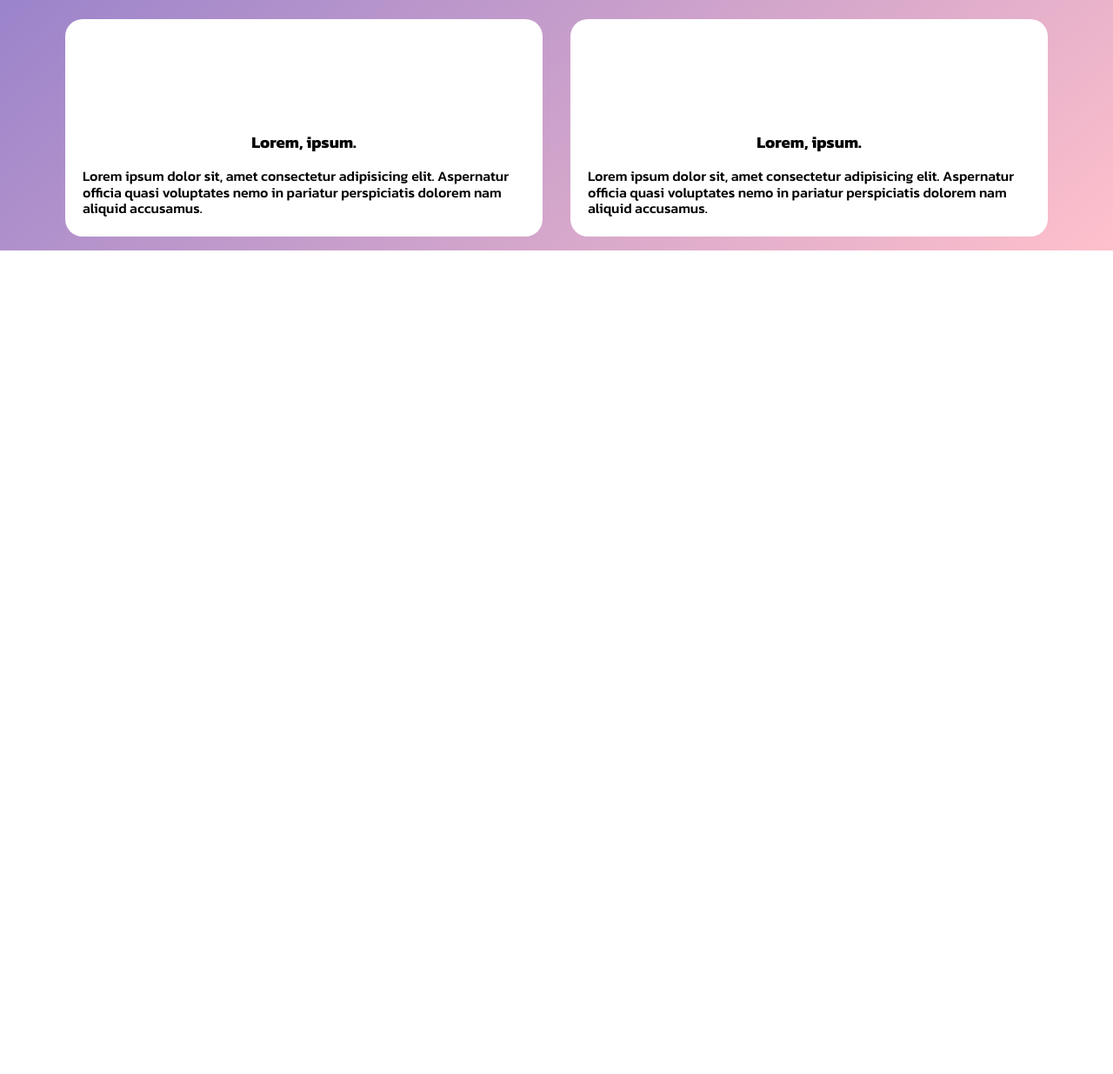
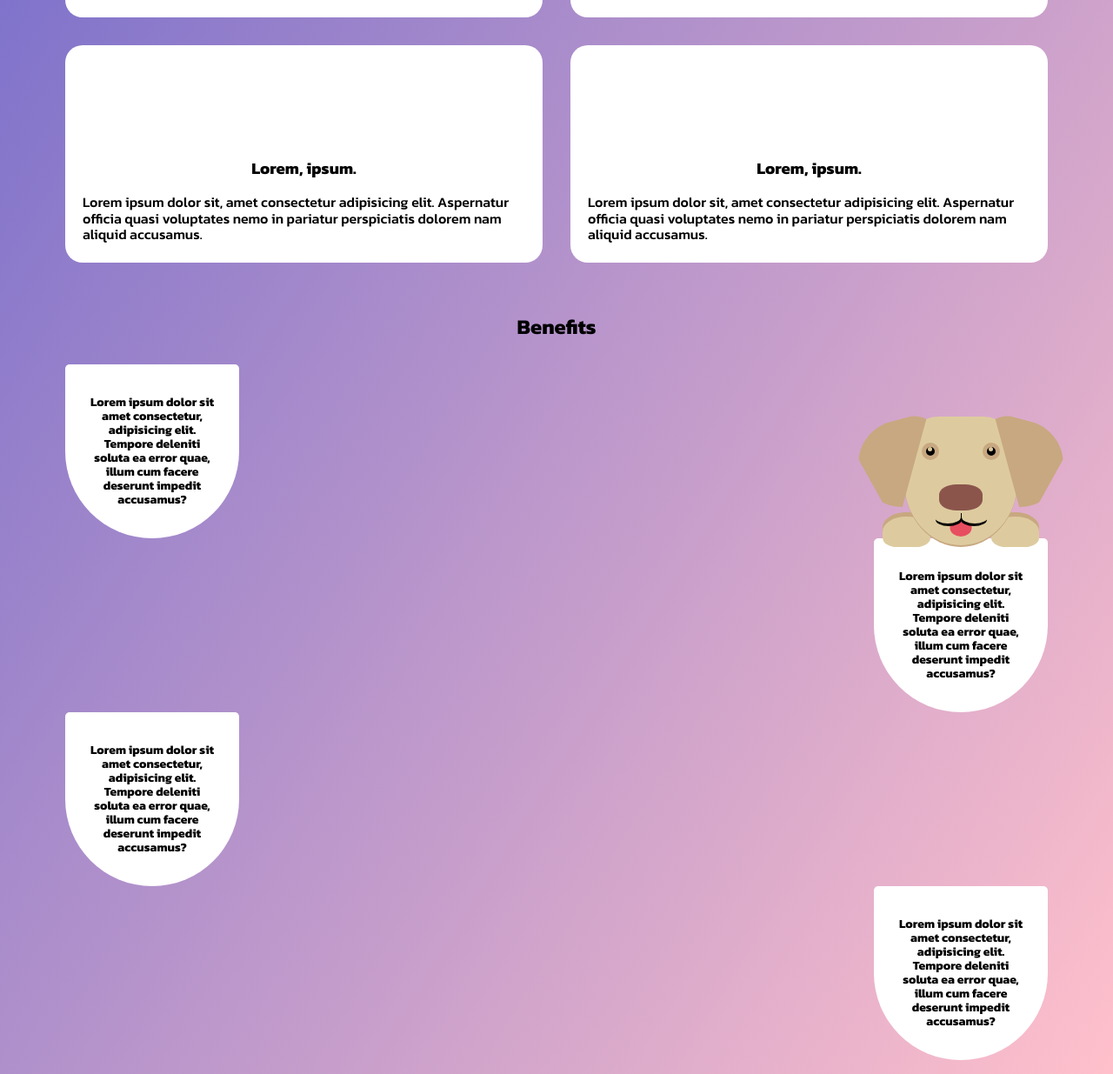
Before and after one commit to YaroslavRebrina/portfolio-subscription-site, a website built with Parcel: page src/index.html in a window 1280 px wide. Shown: the part 804-2039 px from the top of the page at 87% size. Before the commit the page ends 1092 px from the top, so only its background shows below. Built offline with nearby package versions, Linux system fonts and the light colour scheme.

Commit message:
added benefits section and working puppy animation

```diff
--- a/src/index.html
+++ b/src/index.html
@@ -21,6 +21,7 @@
       <include src="./partials/header.html"></include>
       <include src="./partials/hero.html"></include>
       <include src="./partials/information-block.html"></include>
+      <include src="./partials/benefits.html"></include>
       <include src="./partials/prices.html"></include>
     </main>
     <script src="https://cdn.jsdelivr.net/npm/swiper@8/swiper-bundle.min.js"></script>
--- a/src/index.js
+++ b/src/index.js
@@ -1 +1,2 @@
 import './js/hero'
+import './js/puppy'
--- /dev/null
+++ b/src/js/puppy.js
@@ -0,0 +1,27 @@
+const eyes = document.querySelectorAll('.eye');
+const anchor = document.querySelector('.head');
+
+document.addEventListener('mousemove', animation);
+
+function animation(e) {
+  const mouseX = e.clientX;
+  const mouseY = e.clientY;
+
+  const rekt = anchor.getBoundingClientRect();
+  const anchorX = rekt.left + rekt.width / 2;
+  const anchorY = rekt.top + rekt.width / 2;
+
+  const angleDeg = angle(mouseX, mouseY, anchorX, anchorY);
+
+  eyes.forEach(eye => {
+    eye.style.transform = `rotate(${270 + angleDeg}deg)`;
+  });
+}
+
+function angle(cx, cy, ex, ey) {
+  const dy = ey - cy;
+  const dx = ex - cx;
+  const rad = Math.atan2(dy, dx);
+  const deg = (rad * 180) / Math.PI;
+  return deg;
+}
--- /dev/null
+++ b/src/partials/benefits.html
@@ -0,0 +1,49 @@
+<section class="benefits">
+  <div class="container">
+    <h2 class="benefits__title">Benefits</h2>
+    <ul class="benefits__list">
+      <li class="benefits__item">
+        <h3 class="benefits__text">
+          Lorem ipsum dolor sit amet consectetur, adipisicing elit. Tempore
+          deleniti soluta ea error quae, illum cum facere deserunt impedit
+          accusamus?
+        </h3>
+      </li>
+      <li class="benefits__item">
+        <div class="puppy__wrapper">
+          <div class="box-canvas">
+            <div class="paw left"></div>
+            <div class="paw right"></div>
+            <div class="head">
+              <div class="eye left"></div>
+              <div class="eye right"></div>
+              <div class="tongue"></div>
+              <div class="snoot"></div>
+            </div>
+            <div class="ear left"></div>
+            <div class="ear right"></div>
+          </div>
+        </div>
+        <h3 class="benefits__text">
+          Lorem ipsum dolor sit amet consectetur, adipisicing elit. Tempore
+          deleniti soluta ea error quae, illum cum facere deserunt impedit
+          accusamus?
+        </h3>
+      </li>
+      <li class="benefits__item">
+        <h3 class="benefits__text">
+          Lorem ipsum dolor sit amet consectetur, adipisicing elit. Tempore
+          deleniti soluta ea error quae, illum cum facere deserunt impedit
+          accusamus?
+        </h3>
+      </li>
+      <li class="benefits__item">
+        <h3 class="benefits__text">
+          Lorem ipsum dolor sit amet consectetur, adipisicing elit. Tempore
+          deleniti soluta ea error quae, illum cum facere deserunt impedit
+          accusamus?
+        </h3>
+      </li>
+    </ul>
+  </div>
+</section>
--- a/src/partials/hero.html
+++ b/src/partials/hero.html
@@ -10,7 +10,7 @@
             <span class="hero__span">Cheap prices</span>
           </p>
           <p class="hero__text-on-slide">
-            We optimised buisness proces to maximum.
+            We optimised buisness process to maximum.
           </p>
         </div>
         <div class="swiper-slide">
@@ -20,7 +20,6 @@
         <div class="swiper-slide">
           <p class="hero__text-on-slide">Experiensed analytics</p>
         </div>
-        ...
       </div>
       <!-- If we need pagination -->
       <div class="swiper-pagination"></div>
--- /dev/null
+++ b/src/sass/_benefits.scss
@@ -0,0 +1,43 @@
+.benefits {
+  margin-top: 60px;
+
+  &__title {
+    text-align: center;
+    margin: 0 auto;
+
+    padding: 0;
+  }
+
+  &__list {
+    margin-top: 30px;
+    display: flex;
+    flex-direction: column;
+    padding-left: 0;
+  }
+
+  &__item {
+    display: flex;
+    align-items: center;
+
+    justify-content: center;
+    border-radius: 5px 5px 50% 50%;
+    width: 200px;
+    height: 200px;
+
+    background-color: #fff;
+
+    &:nth-child(even) {
+      align-self: flex-end;
+    }
+  }
+
+  &__text {
+    margin: 0;
+    display: block;
+    height: auto;
+    width: 150px;
+    text-align: center;
+    border-radius: 0 50% 50% 0;
+    font-size: 14px;
+  }
+}
--- a/src/sass/_information_block.scss
+++ b/src/sass/_information_block.scss
@@ -1,5 +1,5 @@
 .advantages {
-  margin-top: 30px;
+  margin-top: 60px;
 
   &__title {
     text-align: center;
--- /dev/null
+++ b/src/sass/_puppy.scss
@@ -0,0 +1,194 @@
+:root {
+  --brown-light: #ddcb9f;
+  --brown-medium: #c8a880;
+  --brown-dark: #8b554c;
+}
+
+.puppy__wrapper {
+  height: inherit;
+  position: relative;
+}
+
+.box-canvas {
+  position: absolute;
+  top: -90%;
+  left: -40px;
+  margin: auto;
+  display: block;
+  margin-top: 8%;
+  margin-bottom: 8%;
+  width: 230px;
+}
+
+.head {
+  position: absolute;
+  left: 50px;
+  top: 40px;
+  width: 130px;
+  height: 150px;
+  background: var(--brown-light);
+  border-radius: 30% 30% 50% 50%;
+  border-bottom: 2px solid var(--brown-medium);
+}
+
+.ear {
+  position: absolute;
+  top: 10px;
+  width: 100px;
+  height: 120px;
+}
+
+.ear.left {
+  top: 45px;
+  left: -5px;
+  clip-path: polygon(30% 100%, 0 0, 100% 0);
+  transform: rotate(-15deg);
+}
+
+.ear.right {
+  top: 45px;
+  right: -5px;
+  clip-path: polygon(70% 100%, 0 0, 100% 0);
+  transform: rotate(15deg);
+}
+
+.ear::before {
+  content: '';
+  position: absolute;
+  background: var(--brown-medium);
+  width: 100px;
+  height: 100px;
+}
+
+.ear.left::before {
+  left: 5px;
+  border-radius: 50% 30% 50% 50%;
+}
+
+.ear.right::before {
+  right: 5px;
+  border-radius: 30% 50% 50% 50%;
+}
+
+.snoot {
+  position: absolute;
+  bottom: 40px;
+  left: 50%;
+  transform: translateX(-50%);
+  background: var(--brown-dark);
+  width: 50px;
+  height: 30px;
+  border-radius: 40%;
+}
+
+.snoot::before {
+  content: '';
+  position: absolute;
+  top: 30px;
+  left: -5px;
+  width: 30px;
+  height: 15px;
+  box-shadow: 1px 3px 0 black;
+  background: var(--brown-light);
+  border-radius: 50%;
+}
+
+.snoot::after {
+  content: '';
+  position: absolute;
+  top: 30px;
+  left: 26px;
+  width: 30px;
+  height: 15px;
+  box-shadow: -1px 3px 0 black;
+  background: var(--brown-light);
+  border-radius: 0 0 50% 50%;
+}
+
+.eye {
+  position: absolute;
+  top: 30px;
+  background: black;
+  border: 5px solid var(--brown-medium);
+  width: 20px;
+  height: 20px;
+  border-radius: 50%;
+}
+
+.eye.left {
+  left: 20px;
+}
+
+.eye.right {
+  right: 20px;
+}
+
+.eye::after {
+  content: '';
+  position: absolute;
+  right: 3px;
+  width: 5px;
+  height: 5px;
+  background: var(--brown-light);
+  border-radius: 50%;
+}
+
+.tongue {
+  position: absolute;
+  width: 25px;
+  height: 20px;
+  background: #e74e60;
+  left: 50%;
+  transform: translateX(-50%);
+  border-radius: 0 0 50% 50%;
+  bottom: 10px;
+}
+
+.paw {
+  position: absolute;
+  top: 155px;
+  width: 55px;
+  height: 35px;
+  background: var(--brown-light);
+  box-shadow: 0 -5px 0 var(--brown-medium);
+  border-radius: 50% 50% 30% 30%;
+}
+
+.paw.left {
+  left: 25px;
+}
+
+.paw.right {
+  right: 25px;
+}
+
+.fence {
+  position: absolute;
+  display: flex;
+  width: 500px;
+  height: 200px;
+  top: 190px;
+  left: 50%;
+  transform: translateX(-50%);
+}
+
+.panel {
+  background: white;
+  position: relative;
+  width: 25px;
+  height: 200px;
+  border-left: 2px solid lightgray;
+  border-right: 2px solid lightgray;
+}
+
+.panel::before {
+  content: '';
+  position: absolute;
+  left: -1px;
+  top: -24px;
+  width: 0;
+  height: 0;
+  border-left: 13px solid transparent;
+  border-right: 13px solid transparent;
+  border-bottom: 24px solid white;
+}
--- a/src/sass/index.scss
+++ b/src/sass/index.scss
@@ -5,3 +5,5 @@
 @import './header';
 @import './hero';
 @import './information_block';
+@import './benefits';
+@import './puppy';
```
Also changed, not shown: src/partials/prices.html (line endings or trailing spaces), src/sass/_variables.scss (renamed from src/sass/variables.scss), src/sass/index.css, src/sass/variables.css (deleted), 2 other files.
